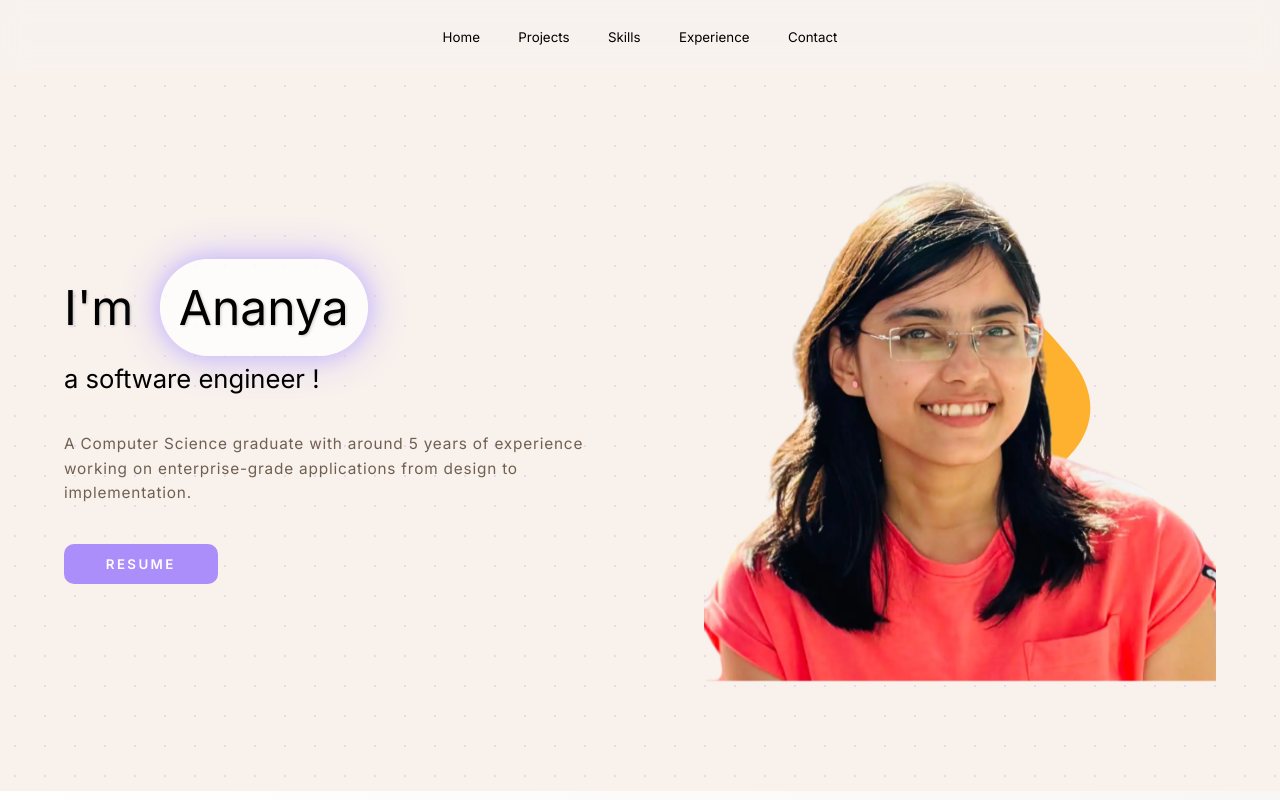
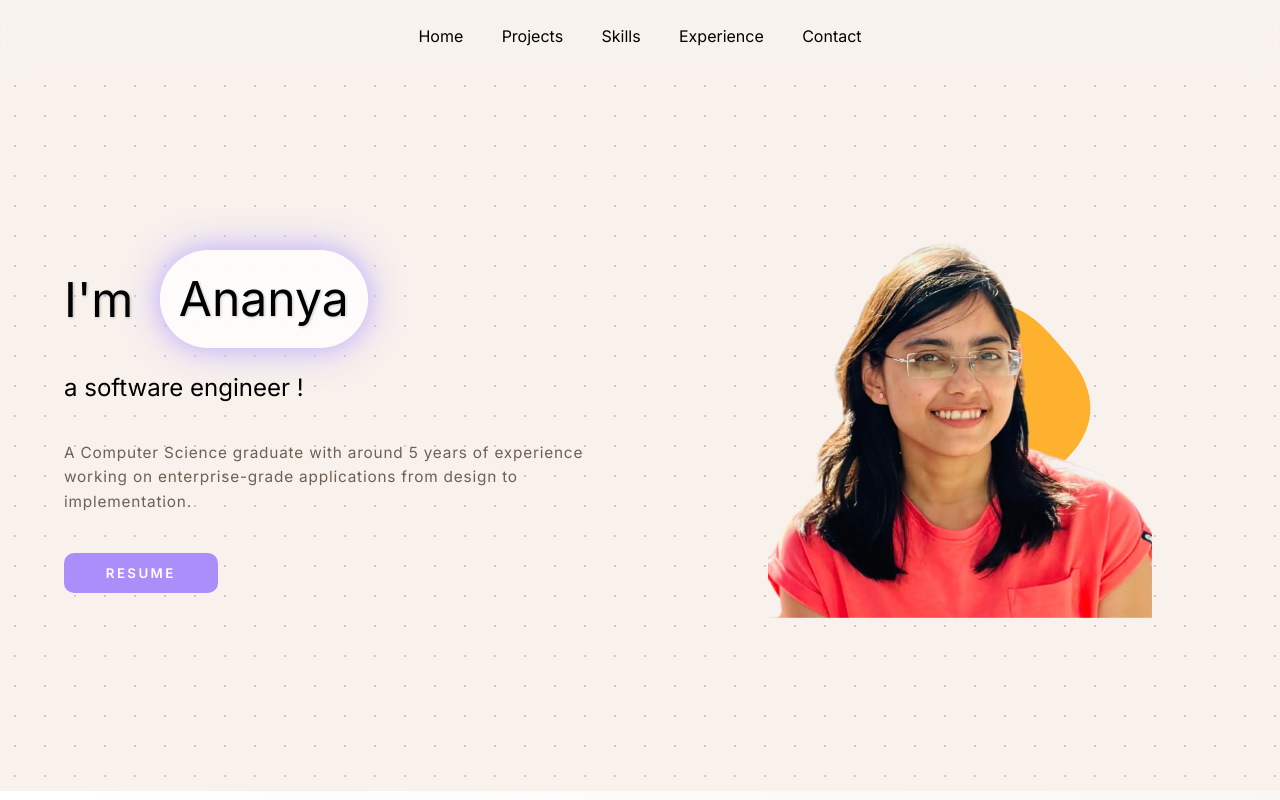
Before and after one commit to ananya-ghoshal/portfolio_website, a React (Vite) app: page / in a window 1280 px wide. Shown: the top 800 px of the page. Built offline with nearby package versions, Linux system fonts and the light colour scheme; the HTML template or start-up script is replaced by a standard one.

Commit message:
UI changes

```diff
--- a/src/components/HomePage.jsx
+++ b/src/components/HomePage.jsx
@@ -51,7 +51,9 @@ function HomePage() {
           <div className="homepage__header__name">
             <span>I'm</span> <span className="name-highlight">Ananya</span>
           </div>
-          <Typewriter text="a software engineer !" delay={200} />
+          <div className="typewriter">
+            <Typewriter text="a software engineer !" delay={200} />
+          </div>
           <div className="homepage__header__details">
             <div
               className="details"
--- a/src/styles/ContactMe.css
+++ b/src/styles/ContactMe.css
@@ -34,6 +34,7 @@
   text-align: center;
   font-weight: 600;
   text-shadow: 0 0 10px white;
+  font-size: var(--font-size-heading2);
 }
 .icons {
   display: flex;
--- a/src/styles/HomePage.css
+++ b/src/styles/HomePage.css
@@ -70,7 +70,7 @@
   position: relative;
   overflow: hidden;
   background-image: radial-gradient(
-    rgba(172, 142, 250, 0.25) 1px,
+    rgba(88, 72, 130, 0.25) 1px,
     transparent 1px
   );
   background-size: clamp(24px, 3vw, 30px) clamp(24px, 3vw, 30px);
@@ -120,6 +120,10 @@
     0 0 20px var(--secondary_color_light),
     0 0 40px var(--secondary_color_light);
   animation: highlightGlow 2s ease-in-out;
+}
+.typewriter {
+  font-size: 1.5rem;
+  margin-top: clamp(0.5rem, 1.5vw, 1.5rem);
 }
 
 .homepage__header__details {
@@ -186,8 +190,8 @@
 }
 
 .homepage__right .aboutMe__img img {
-  height: clamp(14rem, 40vw, 40rem);
-  width: clamp(14rem, 40vw, 40rem);
+  height: clamp(14rem, 30vw, 30rem);
+  width: clamp(14rem, 30vw, 30rem);
   object-fit: contain;
   animation: float 3s ease-in-out infinite;
 }
--- a/src/styles/NavBar.css
+++ b/src/styles/NavBar.css
@@ -19,6 +19,7 @@
   cursor: pointer;
   position: relative;
   transition: all 0.25s ease;
+  font-size: var(--font-size-heading3);
 }
 .navbar__links > button:hover {
   color: var(--secondary_color_text);
```
